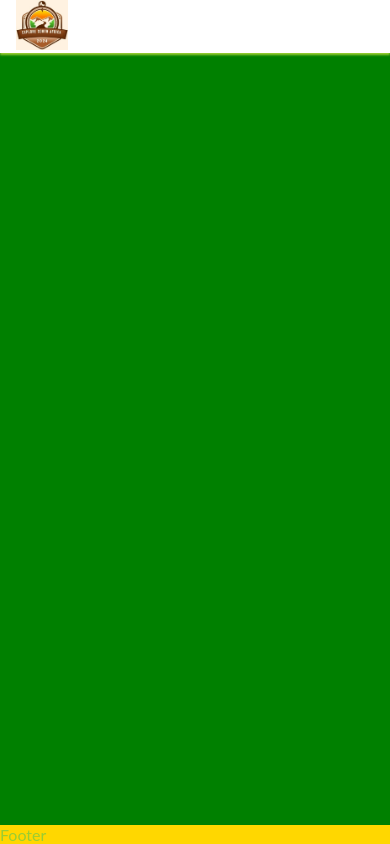
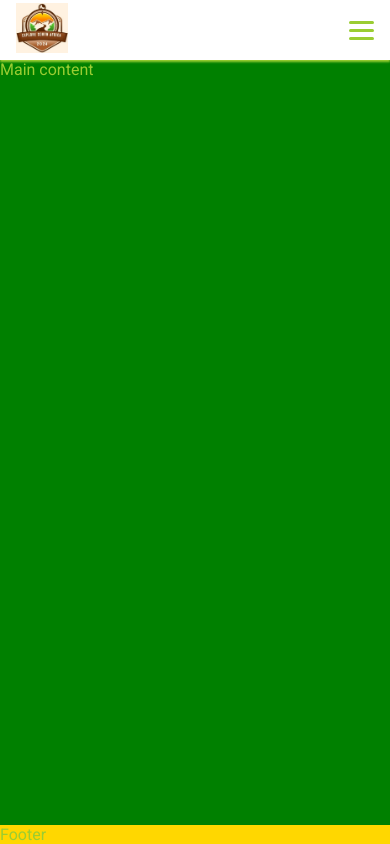
Before and after one commit to NontyD/satravels, a plain HTML site: page index.html in a window 390 px wide. Drawn offline with Linux system fonts and the light colour scheme.

Commit message:
styling nav bar for mobile

```diff
--- a/assets/css/styles.css
+++ b/assets/css/styles.css
@@ -1,20 +1,23 @@
-/*Google fonts import*/
+/* Google fonts import */
 @import url('https://fonts.googleapis.com/css2?family=Roboto:wght@400;700&display=swap');
-/*Asterisk wildcard selector*/
+
+/* Asterisk wildcard selector */
 * {
     padding: 0;
     margin: 0;
     box-sizing: border-box;
 }
-/*General styles*/
+
+/* General styles */
 body {
     min-height: 100vh;
     display: flex;
     flex-direction: column;
     color: yellowgreen;
-    font-family: 'lato',sans-serif;
+    font-family: 'Roboto', sans-serif;
 }
-/*Header*/
+
+/* Header */
 header {
     background-color: white;
     padding: 0 1rem;
@@ -22,11 +25,24 @@ header {
     z-index: 99;
     width: 100%;
     box-shadow: 0 2px 2px yellowgreen;
+    display: flex;
+    justify-content: space-between;
+    align-items: center;
+    height: 60px;
 }
+
 header a {
     text-decoration: none;
     color: inherit;
 }
+
+/* Logo */
+.logo img {
+    height: 50px;
+    width: auto;
+}
+
+/* Navigation links */
 .nav-links {
     font-size: 110%;
     letter-spacing: 4px;
@@ -35,23 +51,69 @@ header a {
     background-color: white;
     width: 100%;
     left: 0;
-    padding: 0 1rem;
+    padding: 1rem;
     box-shadow: 0 2px 2px black;
     display: none;
+    top: 60px;
 }
+
 .nav-links > li {
     margin-bottom: 1em;
 }
-.logo img {
-    height: 50px; /* Adjust size as needed */
-    width: auto;
+
+/* Nav toggle */
+#nav-toggle:checked + .nav-toggle-label + .nav-links {
+    display: block;
 }
-/*Main content*/
+
+#nav-toggle {
+    display: none;
+}
+
+.nav-toggle-label {
+    font-size: 2rem;
+    cursor: pointer;
+    display: flex;
+    flex-direction: column;
+    justify-content: center;
+    align-items: center;
+    height: 100%;
+}
+
+.nav-toggle-label span,
+.nav-toggle-label span::before,
+.nav-toggle-label span::after {
+    display: block;
+    background-color: yellowgreen;
+    height: 3px;
+    width: 25px;
+    border-radius: 3px;
+    position: relative;
+    transition: all 0.3s ease-in-out;
+}
+
+.nav-toggle-label span::before,
+.nav-toggle-label span::after {
+    content: '';
+    position: absolute;
+}
+
+.nav-toggle-label span::before {
+    top: -8px;
+}
+
+.nav-toggle-label span::after {
+    top: 8px;
+}
+
+/* Main content */
 main {
     background-color: green;
     flex: 1 0 auto;
+    margin-top: 60px; /* To avoid content being hidden behind the fixed header */
 }
-/*Footer*/
+
+/* Footer */
 footer {
     background-color: gold;
 }
--- a/index.html
+++ b/index.html
@@ -1,5 +1,6 @@
 <!DOCTYPE html>
 <html lang="en">
+
 <head>
     <meta charset="UTF-8">
     <meta name="viewport" content="width=device-width, initial-scale=1.0">
@@ -17,12 +18,15 @@
     <!--Css styles-->
     <link rel="stylesheet" href="assets/css/styles.css">
 </head>
+
 <body>
     <!--Header-->
     <header>
-        <nav class="navbar">
         <a href="index.html" class="logo"><img src="assets/images/logo.jpg" alt="Logo"></a>
-
+        <input type="checkbox" id="nav-toggle" class="nav-toggle">
+        <label for="nav-toggle" class="nav-toggle-label">
+            <span></span>
+        </label>
         <ul class="nav-links">
             <li><a href="index.html">Home</a></li>
             <li><a href="destinations.html">Destinations</a></li>
@@ -30,7 +34,6 @@
             <li><a href="calendar.html">Calendar</a></li>
             <li><a href="contact.html">Contact</a></li>
         </ul>
-    </nav>
     </header>
 
     <!--Main content-->
@@ -38,4 +41,5 @@
     <!--Footer-->
     <footer>Footer</footer>
 </body>
+
 </html>
```
Also changed, not shown: assets/images/calendar/april.jpg (renamed from assets/calendar/april.jpg), assets/images/calendar/august.jpg (renamed from assets/calendar/august.jpg), assets/images/calendar/december.jpg (renamed from assets/calendar/december.jpg), assets/images/calendar/february.jpg (renamed from assets/calendar/february.jpg), assets/images/calendar/january.jpg (renamed from assets/calendar/january.jpg), assets/images/calendar/july.jpg (renamed from assets/calendar/july.jpg), assets/images/calendar/june.jpg (renamed from assets/calendar/june.jpg), assets/images/calendar/march.jpg (renamed from assets/calendar/march.jpg), assets/images/calendar/may.jpg (renamed from assets/calendar/may.jpg), assets/images/calendar/november.jpeg (renamed from assets/calendar/november.jpeg), assets/images/calendar/october.jpg (renamed from assets/calendar/october.jpg), assets/images/calendar/september.jpg (renamed from assets/calendar/september.jpg).
